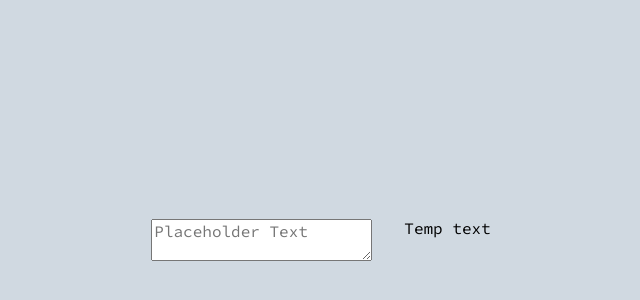
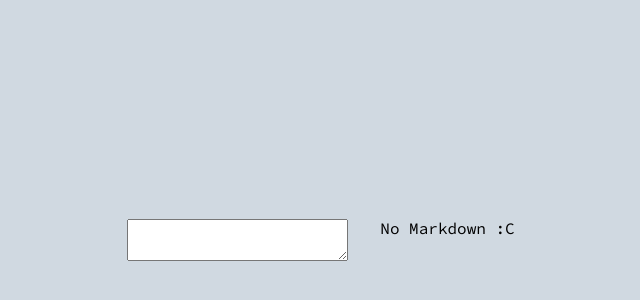
Before and after one commit to N-Nikolaev/FCC--React-2, a React (Vite) app: page / in a window 1280 px wide. Shown: the part 160-460 px from the top of the page, without its empty margins (319-959 px from the left). Built offline with nearby package versions, Linux system fonts and the light colour scheme.

Commit message:
Added data passing between Editor and Previewer components

```diff
--- a/src/js/App.js
+++ b/src/js/App.js
@@ -1,13 +1,18 @@
-import React from 'react'
+import React, { useState } from 'react'
 import Editor from './components/Editor'
 import Previewer from './components/Previewer'
 
 const App = () => {
+
+    const [markdown, setMarkdown] = useState('')
+
     return (
         <div className='app'>
             <div className="wrapper">
-                <Editor />
-                <Previewer />
+                <Editor
+                    markdown={markdown}
+                    setMarkdown={setMarkdown} />
+                <Previewer markdown={markdown}/>
             </div>
         </div>
     )
--- a/src/js/components/Editor.js
+++ b/src/js/components/Editor.js
@@ -1,10 +1,11 @@
 import React from 'react'
 
-const Editor = () => {
+const Editor = ({ markdown, setMarkdown }) => {
     return (
         <textarea
             className='editor'
-            placeholder='Placeholder Text'></textarea>
+            value={markdown}
+            onChange={e => setMarkdown(e.target.value)}></textarea>
     )
 }
 
--- a/src/js/components/Previewer.js
+++ b/src/js/components/Previewer.js
@@ -1,9 +1,10 @@
 import React from 'react'
 
-const Previewer = () => {
+const Previewer = ({ markdown }) => {
+    // Temp markdown display
     return (
         <div>
-            Temp text
+            { markdown ? markdown : 'No Markdown :C'}
         </div>
     )
 }
```
